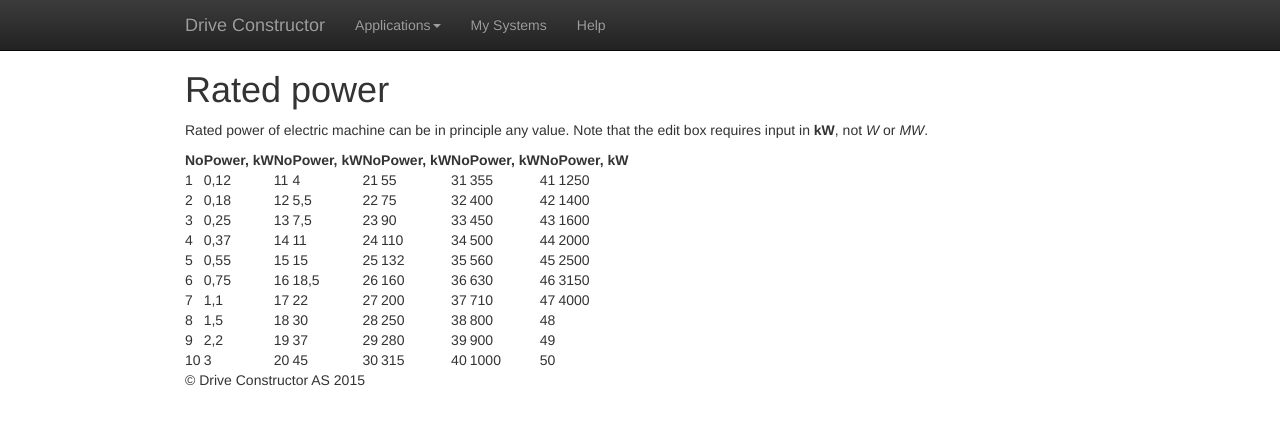
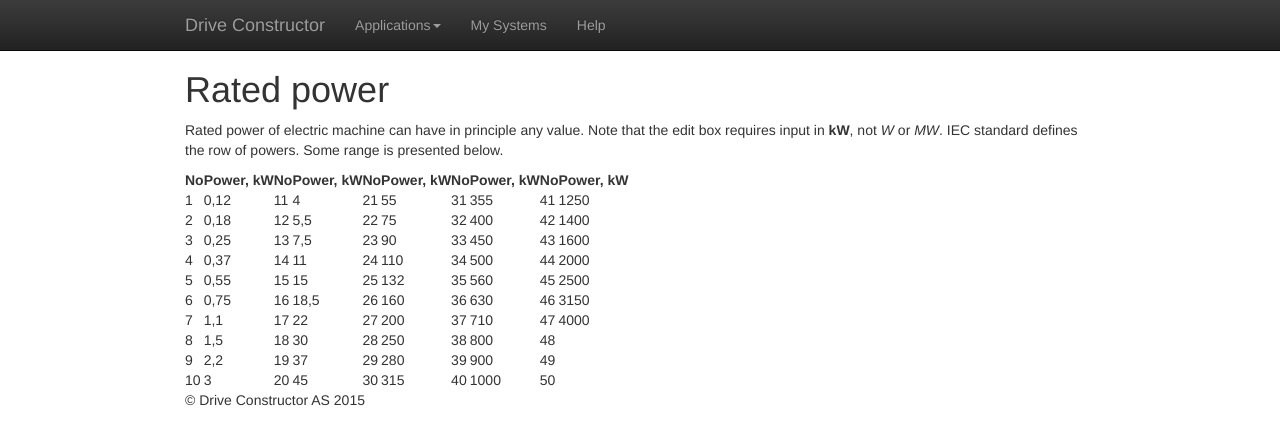
Before and after one commit to Alexey1Gavrilov/drive-constructor-site, a Jekyll site: the page built from help/equipment/electric-machines/electric-machines-rated-power.md, in a window 1280 px wide. Shown: the top 445 px of the page. Built offline with Jekyll 4.4.1, drawn with Linux system fonts in a browser that asks for light colours.

Commit message:
Update electric-machines-rated-power.md

```diff
--- a/help/equipment/electric-machines/electric-machines-rated-power.md
+++ b/help/equipment/electric-machines/electric-machines-rated-power.md
@@ -4,7 +4,7 @@ layout: default
 
 # Rated power
 
-Rated power of electric machine can be in principle any value. Note that the edit box requires input in **kW**, not *W* or *MW*.
+Rated power of electric machine can have in principle any value. Note that the edit box requires input in **kW**, not *W* or *MW*. IEC standard defines the row of powers. Some range is presented below.
 
 No | Power, kW | No | Power, kW | No | Power, kW | No | Power, kW | No | Power, kW
 ------------ | ------------- | ------------ | ------------- | ------------ | ------------- | ------------ | ------------- | ------------ | -------------
```
